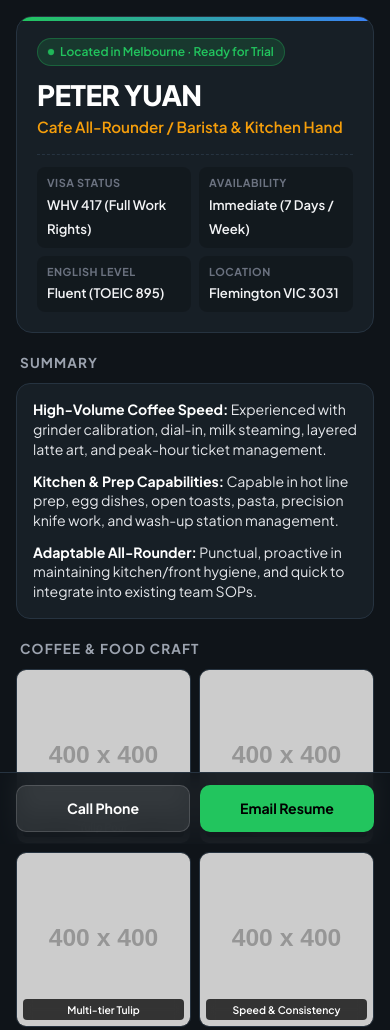
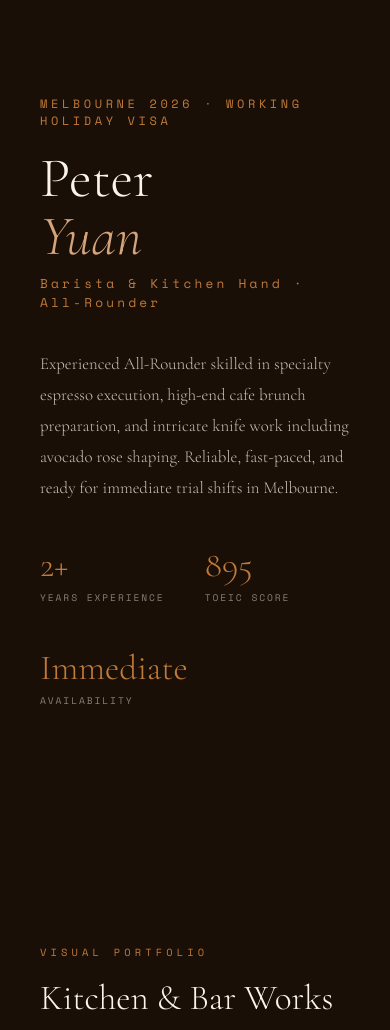
Before and after one commit to Retep555/EN_portfolio_Peter, a plain HTML site: page index.html in a window 390 px wide. Shown: the top 1030 px of the page. Drawn offline with nearby package versions, Linux system fonts and the light colour scheme; placeholder pictures from the web are drawn by us.

Commit message:
Revamp portfolio layout and styles
Updated HTML structure and styles for portfolio page, including new hero section and improved layout.

```diff
--- a/index.html
+++ b/index.html
@@ -2,478 +2,225 @@
 <html lang="en">
 <head>
 <meta charset="UTF-8">
-<meta name="viewport" content="width=device-width, initial-scale=1.0, maximum-scale=1.0, user-scalable=no">
-<title>Peter Yuan · Cafe All-Rounder & Kitchen Hand | Melbourne</title>
-<link href="https://fonts.googleapis.com/css2?family=Plus+Jakarta+Sans:wght@400;500;600;700;800&family=Space+Grotesk:wght@500;700&display=swap" rel="stylesheet">
+<meta name="viewport" content="width=device-width, initial-scale=1.0">
+<title>Peter Yuan · Barista & Kitchen Hand Portfolio</title>
+<link href="https://fonts.googleapis.com/css2?family=Cormorant+Garamond:ital,wght@0,300;0,400;0,600;1,300;1,400&family=Noto+Serif+TC:wght@300;400;500&family=Space+Mono:wght@400;700&display=swap" rel="stylesheet">
 <style>
   :root {
-    --bg-dark: #0f1419;
-    --card-bg: #171f26;
-    --card-border: #263340;
-    --accent: #22c55e;
-    --accent-glow: rgba(34, 197, 94, 0.15);
-    --gold: #f59e0b;
-    --text-main: #f3f4f6;
-    --text-sub: #9ca3af;
-    --text-muted: #6b7280;
+    --cream: #f5ede0;
+    --espresso: #2a1a0e;
+    --caramel: #c07a3a;
+    --latte: #d4a47a;
+    --foam: #faf4ec;
+    --dark-roast: #1a0f07;
+    --mid: #6b3d1e;
   }
-
-  * { margin: 0; padding: 0; box-sizing: border-box; -webkit-tap-highlight-color: transparent; }
-
+  * { margin: 0; padding: 0; box-sizing: border-box; }
+  html { scroll-behavior: smooth; }
   body {
-    background: var(--bg-dark);
-    color: var(--text-main);
-    font-family: 'Plus Jakarta Sans', -apple-system, BlinkMacSystemFont, sans-serif;
-    line-height: 1.5;
-    padding-bottom: 90px;
+    background: var(--dark-roast);
+    color: var(--cream);
+    font-family: 'Cormorant Garamond', 'Noto Serif TC', serif;
+    overflow-x: hidden;
   }
-
-  .container {
-    max-width: 480px;
+  .hero {
+    min-height: 100vh;
+    display: flex;
+    flex-direction: column;
+    justify-content: center;
+    padding: 80px 40px;
+    position: relative;
+    max-width: 800px;
     margin: 0 auto;
-    padding: 16px 16px 0;
   }
-
-  /* ── MOBILE HEADER CARD ── */
-  .profile-card {
-    background: var(--card-bg);
-    border: 1px solid var(--card-border);
-    border-radius: 16px;
-    padding: 20px;
-    margin-bottom: 12px;
-    position: relative;
-    overflow: hidden;
+  .hero-eyebrow {
+    font-family: 'Space Mono', monospace;
+    font-size: 0.75rem;
+    letter-spacing: 0.3em;
+    text-transform: uppercase;
+    color: var(--caramel);
+    margin-bottom: 20px;
   }
-
-  .profile-card::before {
-    content: '';
-    position: absolute;
-    top: 0; left: 0; right: 0;
-    height: 4px;
-    background: linear-gradient(90deg, #22c55e, #3b82f6);
+  .hero-name {
+    font-size: clamp(3.5rem, 7vw, 5.5rem);
+    font-weight: 300;
+    line-height: 1.05;
+    color: var(--foam);
+    margin-bottom: 8px;
   }
-
-  .status-badge {
-    display: inline-flex;
-    align-items: center;
-    gap: 6px;
-    background: var(--accent-glow);
-    border: 1px solid rgba(34, 197, 94, 0.3);
-    color: var(--accent);
-    padding: 4px 10px;
-    border-radius: 20px;
-    font-size: 0.75rem;
-    font-weight: 600;
-    margin-bottom: 12px;
+  .hero-name em { font-style: italic; color: var(--latte); }
+  .hero-title {
+    font-family: 'Space Mono', monospace;
+    font-size: 0.8rem;
+    letter-spacing: 0.25em;
+    color: var(--caramel);
+    margin-bottom: 36px;
   }
-
-  .status-dot {
-    width: 6px;
-    height: 6px;
-    background: var(--accent);
-    border-radius: 50%;
-    animation: pulse 1.8s infinite;
+  .hero-bio {
+    font-size: 1.05rem;
+    line-height: 1.85;
+    color: rgba(245, 237, 224, 0.8);
+    font-weight: 300;
+    margin-bottom: 40px;
   }
-
-  .hero-title {
-    font-size: 1.75rem;
-    font-weight: 800;
-    letter-spacing: -0.02em;
-    color: #ffffff;
-    line-height: 1.2;
-    margin-bottom: 4px;
+  .hero-stats {
+    display: flex;
+    gap: 40px;
+    margin-bottom: 40px;
+    flex-wrap: wrap;
   }
-
-  .hero-subtitle {
-    font-size: 0.95rem;
-    color: var(--gold);
-    font-weight: 600;
+  .stat-num {
+    font-size: 2.2rem;
+    font-weight: 300;
+    color: var(--caramel);
+    display: block;
+  }
+  .stat-label {
+    font-family: 'Space Mono', monospace;
+    font-size: 0.6rem;
+    letter-spacing: 0.2em;
+    color: rgba(245, 237, 224, 0.5);
+    text-transform: uppercase;
+  }
+  section { padding: 100px 40px; max-width: 1000px; margin: 0 auto; }
+  .section-label {
+    font-family: 'Space Mono', monospace;
+    font-size: 0.65rem;
+    letter-spacing: 0.4em;
+    text-transform: uppercase;
+    color: var(--caramel);
     margin-bottom: 16px;
   }
-
-  /* Quick Info Grid for Walk-ins */
-  .info-grid {
-    display: grid;
-    grid-template-columns: 1fr 1fr;
-    gap: 8px;
-    margin-top: 12px;
-    padding-top: 12px;
-    border-top: 1px dashed var(--card-border);
+  .section-heading {
+    font-size: clamp(2.2rem, 4vw, 3rem);
+    font-weight: 300;
+    color: var(--foam);
+    margin-bottom: 48px;
   }
-
-  .info-item {
-    background: rgba(0,0,0,0.2);
-    padding: 8px 10px;
-    border-radius: 8px;
-  }
-
-  .info-label {
-    font-size: 0.68rem;
-    text-transform: uppercase;
-    letter-spacing: 0.05em;
-    color: var(--text-muted);
-    font-weight: 700;
-    display: block;
-  }
-
-  .info-value {
-    font-size: 0.82rem;
-    font-weight: 600;
-    color: var(--text-main);
-  }
-
-  /* ── SECTION TITLE ── */
-  .section-title {
-    font-size: 0.85rem;
-    font-weight: 700;
-    text-transform: uppercase;
-    letter-spacing: 0.08em;
-    color: var(--text-sub);
-    margin: 20px 4px 10px;
-  }
-
-  /* ── CARD STYLES ── */
-  .card {
-    background: var(--card-bg);
-    border: 1px solid var(--card-border);
-    border-radius: 14px;
-    padding: 16px;
-    margin-bottom: 12px;
-  }
-
-  /* Highlights / Key Selling Points */
-  .highlight-list {
-    list-style: none;
-    display: flex;
-    flex-direction: column;
-    gap: 12px;
-  }
-
-  .highlight-item {
-    font-size: 0.88rem;
-    color: #e5e7eb;
-    line-height: 1.4;
-  }
-
-  .highlight-item strong {
-    color: #ffffff;
-  }
-
-  /* Skills Pills */
-  .tags-wrapper {
-    display: flex;
-    flex-wrap: wrap;
-    gap: 6px;
-  }
-
-  .tag {
-    background: rgba(255, 255, 255, 0.05);
-    border: 1px solid rgba(255, 255, 255, 0.1);
-    color: #d1d5db;
-    padding: 6px 10px;
-    border-radius: 8px;
-    font-size: 0.78rem;
-    font-weight: 500;
-  }
-
-  .tag.highlight {
-    background: rgba(245, 158, 11, 0.1);
-    border-color: rgba(245, 158, 11, 0.3);
-    color: var(--gold);
-  }
-
-  /* Timeline / Experience */
-  .job-item {
-    padding-bottom: 14px;
-    margin-bottom: 14px;
-    border-bottom: 1px solid var(--card-border);
-  }
-
-  .job-item:last-child {
-    padding-bottom: 0;
-    margin-bottom: 0;
-    border-bottom: none;
-  }
-
-  .job-header {
-    display: flex;
-    justify-content: space-between;
-    align-items: flex-start;
-    margin-bottom: 4px;
-  }
-
-  .job-role {
-    font-weight: 700;
-    font-size: 0.95rem;
-    color: #ffffff;
-  }
-
-  .job-period {
-    font-size: 0.72rem;
-    color: var(--text-muted);
-    font-weight: 500;
-  }
-
-  .job-company {
-    font-size: 0.82rem;
-    color: var(--gold);
-    font-weight: 600;
-    margin-bottom: 8px;
-  }
-
-  .job-desc {
-    font-size: 0.82rem;
-    color: var(--text-sub);
-    padding-left: 12px;
-    border-left: 2px solid var(--card-border);
-  }
-
-  .job-desc li {
-    margin-bottom: 4px;
-    list-style-type: none;
-  }
-
-  /* Latte Art Gallery */
   .gallery-grid {
     display: grid;
     grid-template-columns: repeat(2, 1fr);
-    gap: 8px;
+    gap: 16px;
   }
-
   .gallery-item {
     position: relative;
-    border-radius: 10px;
     overflow: hidden;
-    aspect-ratio: 1 / 1;
-    background: #000;
-    border: 1px solid var(--card-border);
+    background: var(--dark-roast);
+    border: 1px solid rgba(192, 122, 58, 0.2);
+    aspect-ratio: 4/3;
   }
-
+  .gallery-item.large {
+    grid-column: span 2;
+    aspect-ratio: 16/9;
+  }
   .gallery-item img {
     width: 100%;
     height: 100%;
     object-fit: cover;
+    display: block;
   }
-
-  .gallery-item-tag {
+  .gallery-overlay {
     position: absolute;
-    bottom: 6px;
-    left: 6px;
-    right: 6px;
-    background: rgba(0, 0, 0, 0.75);
-    backdrop-filter: blur(4px);
-    color: #fff;
+    bottom: 0; left: 0; right: 0;
+    padding: 16px;
+    background: linear-gradient(to top, rgba(26,15,7,0.9), transparent);
+    font-family: 'Space Mono', monospace;
+    font-size: 0.7rem;
+    color: var(--latte);
+  }
+  .experience-card {
+    margin-bottom: 40px;
+    border-left: 1px solid var(--caramel);
+    padding-left: 24px;
+  }
+  .exp-period {
+    font-family: 'Space Mono', monospace;
     font-size: 0.65rem;
-    font-weight: 600;
-    padding: 3px 6px;
-    border-radius: 4px;
+    color: var(--caramel);
+    letter-spacing: 0.2em;
+    margin-bottom: 6px;
+  }
+  .exp-title { font-size: 1.4rem; color: var(--foam); margin-bottom: 4px; }
+  .exp-desc { font-size: 0.95rem; line-height: 1.8; color: rgba(245,237,224,0.7); }
+  footer {
+    padding: 40px;
     text-align: center;
-  }
-
-  /* ── STICKY BOTTOM BAR ── */
-  .bottom-bar {
-    position: fixed;
-    bottom: 0;
-    left: 0;
-    right: 0;
-    background: rgba(15, 20, 25, 0.92);
-    backdrop-filter: blur(12px);
-    border-top: 1px solid var(--card-border);
-    padding: 12px 16px;
-    z-index: 100;
-  }
-
-  .bottom-bar-inner {
-    max-width: 480px;
-    margin: 0 auto;
-    display: grid;
-    grid-template-columns: 1fr 1fr;
-    gap: 10px;
-  }
-
-  .btn {
-    display: flex;
-    align-items: center;
-    justify-content: center;
-    padding: 12px;
-    border-radius: 10px;
-    font-size: 0.88rem;
-    font-weight: 700;
-    text-decoration: none;
-    transition: transform 0.1s ease;
-  }
-
-  .btn:active { transform: scale(0.97); }
-
-  .btn-primary {
-    background: var(--accent);
-    color: #000000;
-  }
-
-  .btn-secondary {
-    background: rgba(255, 255, 255, 0.1);
-    color: #ffffff;
-    border: 1px solid rgba(255, 255, 255, 0.15);
-  }
-
-  @keyframes pulse {
-    0% { opacity: 1; transform: scale(1); }
-    50% { opacity: 0.4; transform: scale(1.2); }
-    100% { opacity: 1; transform: scale(1); }
+    font-family: 'Space Mono', monospace;
+    font-size: 0.65rem;
+    color: rgba(245,237,224,0.4);
+    border-top: 1px solid rgba(192,122,58,0.1);
   }
 </style>
 </head>
 <body>
 
-<div class="container">
-
-  <!-- TOP HEADER CARD -->
-  <div class="profile-card">
-    <div class="status-badge">
-      <span class="status-dot"></span>
-      Located in Melbourne · Ready for Trial
-    </div>
-    <h1 class="hero-title">PETER YUAN</h1>
-    <p class="hero-subtitle">Cafe All-Rounder / Barista &amp; Kitchen Hand</p>
-
-    <div class="info-grid">
-      <div class="info-item">
-        <span class="info-label">Visa Status</span>
-        <span class="info-value">WHV 417 (Full Work Rights)</span>
-      </div>
-      <div class="info-item">
-        <span class="info-label">Availability</span>
-        <span class="info-value">Immediate (7 Days / Week)</span>
-      </div>
-      <div class="info-item">
-        <span class="info-label">English Level</span>
-        <span class="info-value">Fluent (TOEIC 895)</span>
-      </div>
-      <div class="info-item">
-        <span class="info-label">Location</span>
-        <span class="info-value">Flemington VIC 3031</span>
-      </div>
+<div class="hero">
+  <div class="hero-eyebrow">Melbourne 2026 · Working Holiday Visa</div>
+  <h1 class="hero-name">Peter<br><em>Yuan</em></h1>
+  <p class="hero-title">Barista & Kitchen Hand · All-Rounder</p>
+  <p class="hero-bio">
+    Experienced All-Rounder skilled in specialty espresso execution, high-end cafe brunch preparation, and intricate knife work including avocado rose shaping. Reliable, fast-paced, and ready for immediate trial shifts in Melbourne.
+  </p>
+  <div class="hero-stats">
+    <div><span class="stat-num">2+</span><span class="stat-label">Years Experience</span></div>
+    <div><span class="stat-num">895</span><span class="stat-label">TOEIC Score</span></div>
+    <div><span class="stat-num">Immediate</span><span class="stat-label">Availability</span></div>
   </div>
 </div>
 
-  <!-- SUMMARY -->
-  <div class="section-title">Summary</div>
-  <div class="card">
-    <ul class="highlight-list">
-      <li class="highlight-item">
-        <strong>High-Volume Coffee Speed:</strong> Experienced with grinder calibration, dial-in, milk steaming, layered latte art, and peak-hour ticket management.
-      </li>
-      <li class="highlight-item">
-        <strong>Kitchen &amp; Prep Capabilities:</strong> Capable in hot line prep, egg dishes, open toasts, pasta, precision knife work, and wash-up station management.
-      </li>
-      <li class="highlight-item">
-        <strong>Adaptable All-Rounder:</strong> Punctual, proactive in maintaining kitchen/front hygiene, and quick to integrate into existing team SOPs.
-      </li>
-    </ul>
+<section>
+  <div class="section-label">Visual Portfolio</div>
+  <h2 class="section-heading">Kitchen & Bar Works</h2>
+  <div class="gallery-grid">
+    <div class="gallery-item large">
+      <img src="IMG_4124_2.jpg" alt="Avocado Rose Prep">
+      <div class="gallery-overlay">Avocado Rose Precision Prep · 酪林咖啡</div>
+    </div>
+    <div class="gallery-item">
+      <img src="IMG_4096_2.jpg" alt="Open Sandwich">
+      <div class="gallery-overlay">Prawn & Avocado Open Sandwich</div>
+    </div>
+    <div class="gallery-item">
+      <img src="IMG_4200_2.jpg" alt="Truffle Risotto">
+      <div class="gallery-overlay">Truffle Risotto with Avocado Rose</div>
+    </div>
+    <div class="gallery-item">
+      <img src="latte3.jpg" alt="Latte Art Tulip">
+      <div class="gallery-overlay">Latte Art · Tulip Pour</div>
+    </div>
+    <div class="gallery-item">
+      <img src="latte5.jpg" alt="Latte Art Heart">
+      <div class="gallery-overlay">Latte Art · Free Pour Heart</div>
+    </div>
+  </div>
+</section>
+
+<section>
+  <div class="section-label">Career Background</div>
+  <h2 class="section-heading">Experience</h2>
+
+  <div class="experience-card">
+    <div class="exp-period">Sep 2026 — Oct 2026</div>
+    <h3 class="exp-title">Kitchen Team Member · 酪林咖啡 (Laolin Cafe)</h3>
+    <p class="exp-desc">Executed brunch dish preparation, Nordic open sandwiches, pasta, and gourmet plating. Specialized in delicate knife work including avocado rose cutting and egg roll techniques. Handled meat butchery, vacuum sealing, and broth reduction.</p>
   </div>
 
-  <!-- WORK PROOF / COFFEE CRAFT -->
-  <div class="section-title">Coffee &amp; Food Craft</div>
-  <div class="gallery-grid">
-    <div class="gallery-item">
-      <img src="IMG_1624.jpeg" alt="Tulip Latte Art" onerror="this.src='https://placehold.co/400x400/1e293b/f8fafc?text=Tulip+Pour'">
-      <div class="gallery-item-tag">Tulip Pour</div>
-    </div>
-    <div class="gallery-item">
-      <img src="IMG_1535.jpeg" alt="Rosetta Latte Art" onerror="this.src='https://placehold.co/400x400/1e293b/f8fafc?text=Layered+Rosetta'">
-      <div class="gallery-item-tag">Layered Rosetta</div>
-    </div>
-    <div class="gallery-item">
-      <img src="IMG_2225.jpeg" alt="Multi-tier Tulip Latte Art" onerror="this.src='https://placehold.co/400x400/1e293b/f8fafc?text=Multi-tier+Tulip'">
-      <div class="gallery-item-tag">Multi-tier Tulip</div>
-    </div>
-    <div class="gallery-item">
-      <img src="IMG_2284.jpeg" alt="High Volume Service Coffee" onerror="this.src='https://placehold.co/400x400/1e293b/f8fafc?text=Speed+%26+Consistency'">
-      <div class="gallery-item-tag">Speed &amp; Consistency</div>
-    </div>
+  <div class="experience-card">
+    <div class="exp-period">Nov 2025 — Apr 2026</div>
+    <h3 class="exp-title">Barista & Operations · 2Gather Café</h3>
+    <p class="exp-desc">Managed espresso calibration, pour-overs, and independent bar service. Developed 3 original signature beverages and rebuilt stock control systems to minimize waste during rush hours.</p>
   </div>
 
-  <!-- SKILLS BREAKDOWN -->
-  <div class="section-title">Skills &amp; Capabilities</div>
-  <div class="card">
-    <div class="tags-wrapper">
-      <span class="tag highlight">Espresso Dial-in</span>
-      <span class="tag highlight">Latte Art</span>
-      <span class="tag highlight">Line Prep &amp; Cooking</span>
-      <span class="tag">Manual Pour-over</span>
-      <span class="tag">Knife Skills</span>
-      <span class="tag">Food Safety &amp; Hygiene</span>
-      <span class="tag">POS &amp; Cash Handling</span>
-      <span class="tag">Inventory Control</span>
-      <span class="tag">Kitchen Hand &amp; Wash-up</span>
+  <div class="experience-card">
+    <div class="exp-period">Jul 2025 — Aug 2025</div>
+    <h3 class="exp-title">Management Trainee · Louisa Coffee</h3>
+    <p class="exp-desc">Trained in high-volume commercial chain standards across 500+ locations, focusing on speed, consistency, and station rotation.</p>
   </div>
-  </div>
+</section>
 
-  <!-- EXPERIENCE -->
-  <div class="section-title">Work Experience</div>
-  <div class="card">
-
-    <div class="job-item">
-      <div class="job-header">
-        <span class="job-role">Kitchen Hand &amp; Line Prep</span>
-        <span class="job-period">Sep – Oct 2026</span>
-      </div>
-      <div class="job-company">Avocado Coffee · Taiwan</div>
-      <ul class="job-desc">
-        <li>• Prepared gourmet brunch items, open toasts, and pasta orders during peak periods.</li>
-        <li>• Handled prep work including precision avocado knife styling, meat trimming, and sous-vide setup.</li>
-      </ul>
-    </div>
-
-    <div class="job-item">
-      <div class="job-header">
-        <span class="job-role">Shift Lead / Assistant Manager</span>
-        <span class="job-period">May – Sep 2026</span>
-      </div>
-      <div class="job-company">Milksha · Taiwan</div>
-      <ul class="job-desc">
-        <li>• Managed shift floor operations, team allocation, and fast order processing under pressure.</li>
-        <li>• Maintained inventory, stock ordering, and strict hygiene compliance.</li>
-      </ul>
-    </div>
-
-    <div class="job-item">
-      <div class="job-header">
-        <span class="job-role">Lead Barista &amp; All-Rounder</span>
-        <span class="job-period">Nov 2025 – Apr 2026</span>
-      </div>
-      <div class="job-company">2Gather Cafe · Taiwan</div>
-      <ul class="job-desc">
-        <li>• Handled daily espresso dial-in, latte art quality control, and pour-over coffee service.</li>
-        <li>• Prepared in-house desserts and light brunch options.</li>
-      </ul>
-    </div>
-
-  </div>
-
-  <!-- EDUCATION -->
-  <div class="section-title">Education</div>
-  <div class="card" style="display: flex; justify-content: space-between; align-items: center;">
-    <div>
-      <div style="font-weight: 700; font-size: 0.9rem; color: #fff;">Bachelor of Business Administration</div>
-      <div style="font-size: 0.78rem; color: var(--text-sub);">National Chung Cheng University</div>
-    </div>
-    <div style="font-size: 0.75rem; color: var(--text-muted); font-weight: 600;">2020 – 2024</div>
-  </div>
-
-</div>
-
-<!-- STICKY BOTTOM ACTION BAR -->
-<div class="bottom-bar">
-  <div class="bottom-bar-inner">
-    <a href="tel:0400000000" class="btn btn-secondary">
-      Call Phone
-    </a>
-    <a href="mailto:peteryuan08@gmail.com" class="btn btn-primary">
-      Email Resume
-    </a>
-  </div>
-</div>
+<footer>
+  Peter Yuan · Melbourne Portfolio · Contact via Printable Resume QR
+</footer>
 
 </body>
 </html>
```
Lines whose indentation alone changed are shown as unchanged.
